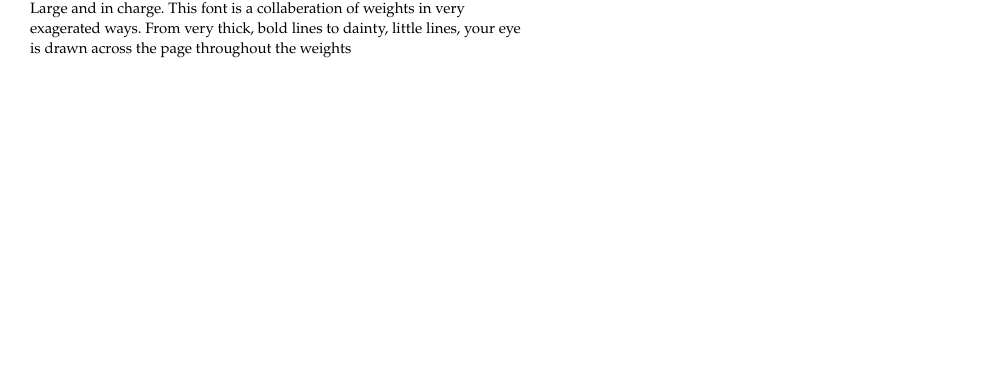
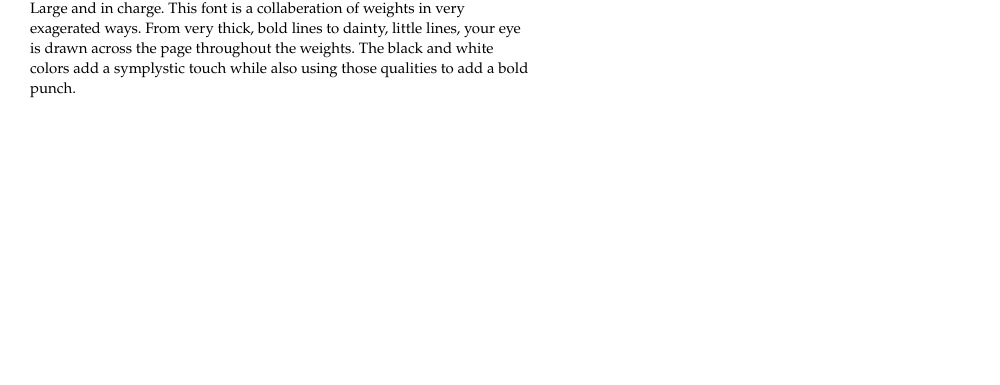
Before and after one commit to nataliecali/nataliecali.github.io, a plain HTML site: page practicer/index.html in a window 1280 px wide. Shown: the part 415-800 px from the top of the page, without its empty margins (0-1000 px from the left). Drawn offline with Linux system fonts and the light colour scheme.

Commit message:
Add files via upload

```diff
--- a/practicer/index.html
+++ b/practicer/index.html
@@ -59,7 +59,7 @@
 
 
 	<h1>BOSS.</h1>
-	<p> Large and in charge. This font is a collaberation of weights in very exagerated ways. From very thick, bold lines to dainty, little lines, your eye is drawn across the page throughout the weights
+	<p> Large and in charge. This font is a collaberation of weights in very exagerated ways. From very thick, bold lines to dainty, little lines, your eye is drawn across the page throughout the weights. The black and white colors add a symplystic touch while also using those qualities to add a bold punch.
 
 
 	</p>
```
